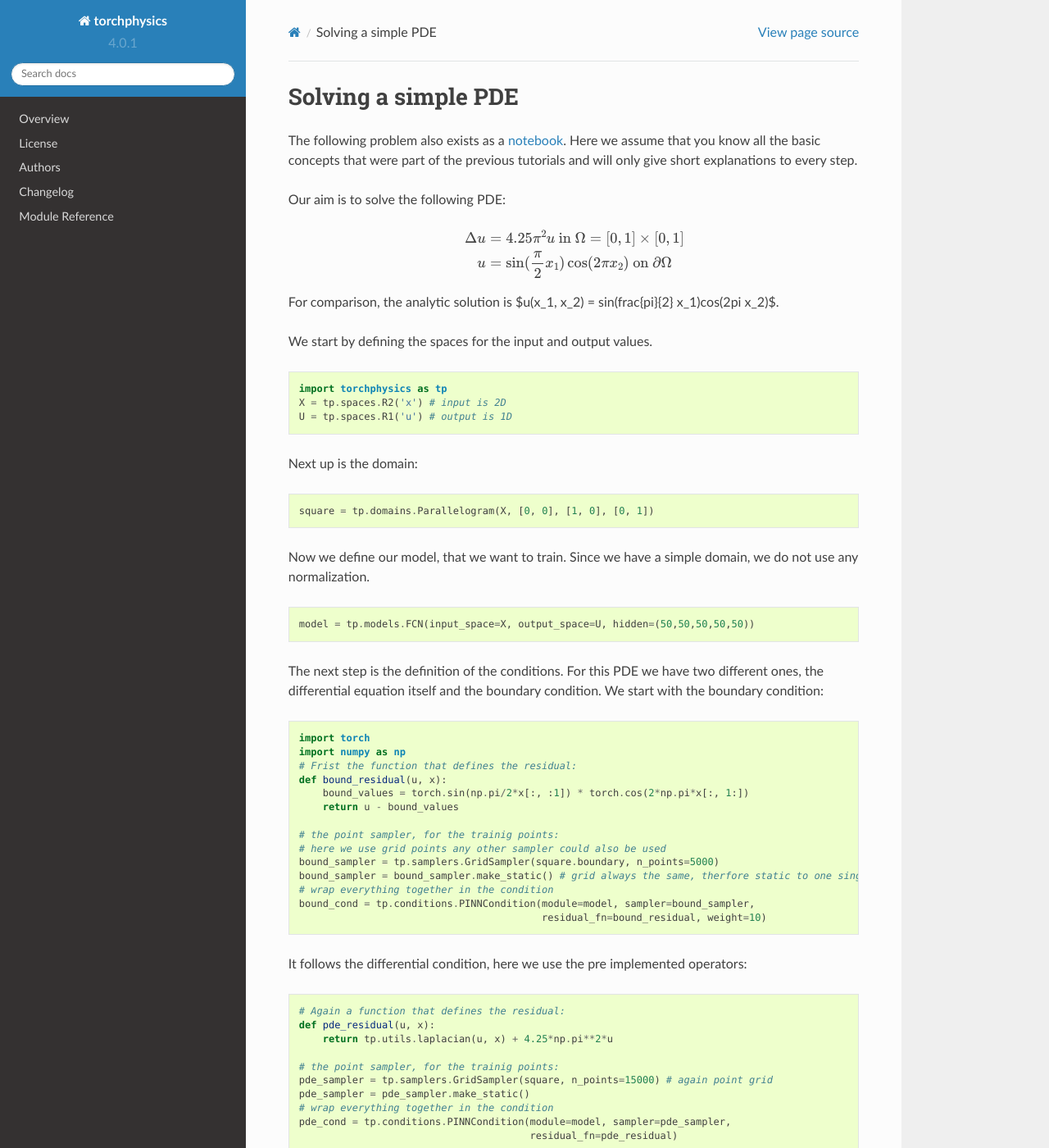
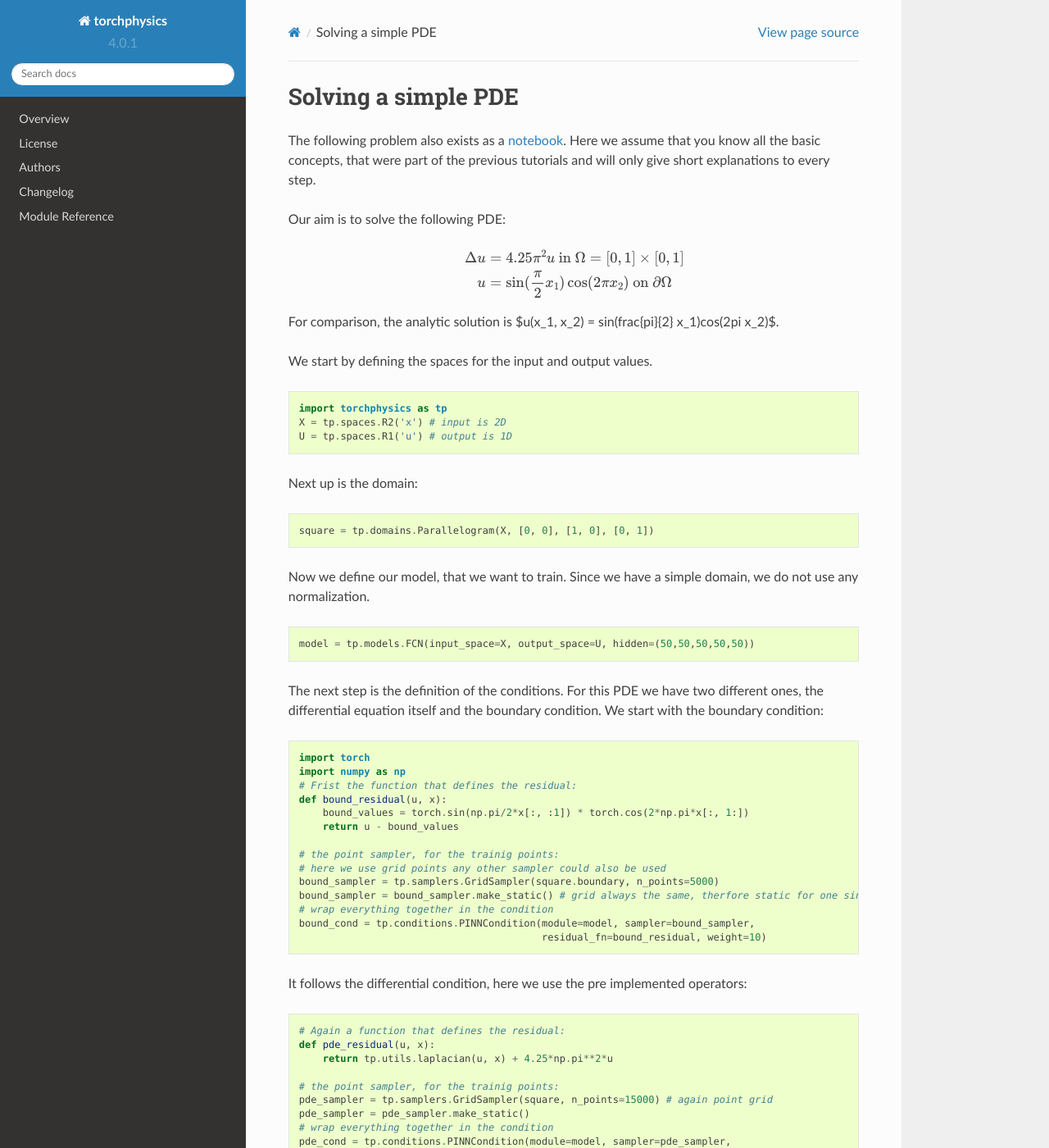
Before and after one commit to boschresearch/torchphysics, a Sphinx documentation site: the page built from docs/tutorial/solve_pde.rst, in a window 1280 px wide and 1400 px high. Shown: the whole window at 82% size. Built offline with Sphinx 7.4.7 and the Read the Docs theme 2.0.0, drawn with Linux system fonts in a browser that asks for light colours; some of the changed lines change nothing that is shown.

Commit message:
fix small errors in tutorial
Signed-off-by: Tom Freudenberg <tomfre@uni-bremen.de>

```diff
--- a/docs/tutorial/solve_pde.rst
+++ b/docs/tutorial/solve_pde.rst
@@ -2,10 +2,10 @@
 Solving a simple PDE
 ====================
 The following problem also exists as a notebook_. Here we assume that you know all the
-basic concepts that were part of the previous tutorials and will only give short explanations
+basic concepts, that were part of the previous tutorials and will only give short explanations
 to every step.
 
-.. _notebook: notebooks.solving_pde.ipynb
+.. _notebook: notebooks.solve_pde.ipynb
 
 Our aim is to solve the following PDE:
 
@@ -55,7 +55,7 @@
     # the point sampler, for the trainig points:
     # here we use grid points any other sampler could also be used
     bound_sampler = tp.samplers.GridSampler(square.boundary, n_points=5000)
-    bound_sampler = bound_sampler.make_static() # grid always the same, therfore static to one single computation
+    bound_sampler = bound_sampler.make_static() # grid always the same, therfore static for one single computation
     # wrap everything together in the condition
     bound_cond = tp.conditions.PINNCondition(module=model, sampler=bound_sampler,
                                              residual_fn=bound_residual, weight=10)
```
Also changed, not shown: docs/tutorial/notebooks/solve_pde.ipynb.
